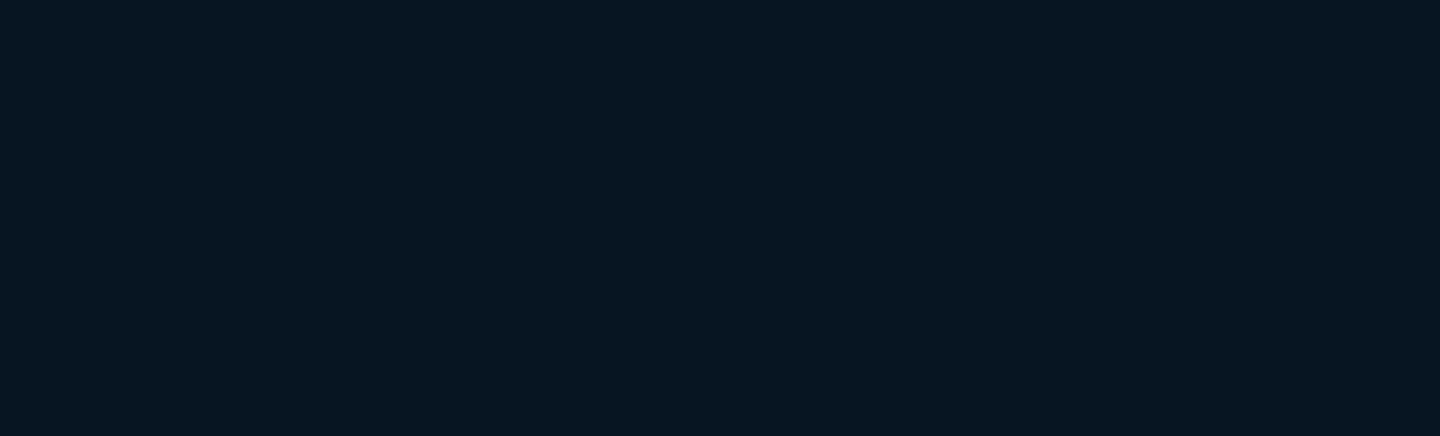
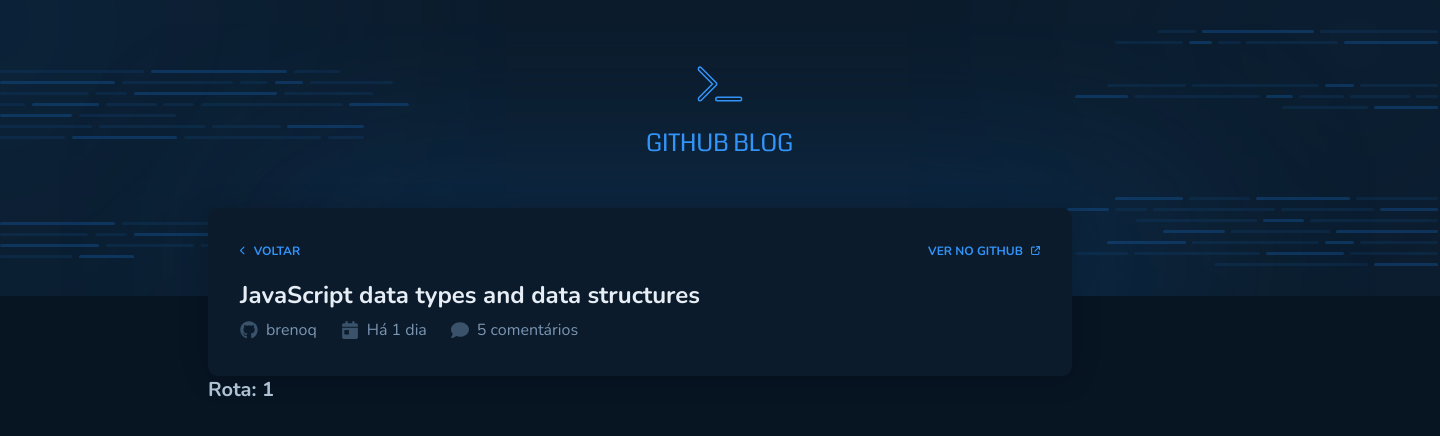
Before and after one commit to brenoq/github_blog, a React (Vite) app: page /issue/1 in a window 1280 px wide. Before the commit this address had no page. Shown: the top 436 px of the page, 1440 px wide, since content can reach past the window. Built offline with nearby package versions, Linux system fonts and the light colour scheme.

Commit message:
Created component IssueInfo & add dynamic route

```diff
--- a/src/Router.tsx
+++ b/src/Router.tsx
@@ -8,7 +8,7 @@
     <Routes>
       <Route path="/" element={<DefaultLayout />}>
         <Route path="/" element={<Main />} />
-        <Route path="/issue" element={<IssueDetail />} />
+        <Route path="/issue/:number" element={<IssueDetail />} />
       </Route>
     </Routes>
   )
--- a/src/components/Tag/index.tsx
+++ b/src/components/Tag/index.tsx
@@ -5,11 +5,12 @@
 interface TagIcon {
   icon: IconProp
   content: string
+  type: 'profile' | 'issue'
 }
 
-export function Tag({ icon, content }: TagIcon) {
+export function Tag({ icon, content, type }: TagIcon) {
   return (
-    <TagContainer>
+    <TagContainer type={type}>
       <FontAwesomeIcon icon={icon} />
       <span>{content}</span>
     </TagContainer>
--- a/src/components/Tag/styles.ts
+++ b/src/components/Tag/styles.ts
@@ -1,6 +1,10 @@
 import { styled } from 'styled-components'
 
-export const TagContainer = styled.div`
+interface typeProps {
+  type: 'profile' | 'issue'
+}
+
+export const TagContainer = styled.div<typeProps>`
   display: flex;
   align-items: center;
   justify-content: center;
@@ -14,7 +18,10 @@
   }
 
   span {
-    color: ${(props) => props.theme['base-subtitle']};
+    color: ${(props) =>
+      props.type === 'profile'
+        ? (props) => props.theme['base-subtitle']
+        : (props) => props.theme['base-span']};
 
     font-size: 1.6rem;
     font-weight: 400;
--- a/src/pages/IssueDetail/components/IssueInfo/index.tsx
+++ b/src/pages/IssueDetail/components/IssueInfo/index.tsx
@@ -1,9 +1,36 @@
+import { FontAwesomeIcon } from '@fortawesome/react-fontawesome'
 import { IssueInfoContainer } from './styles'
+import {
+  faArrowUpRightFromSquare,
+  faCalendarDay,
+  faChevronLeft,
+  faComment,
+} from '@fortawesome/free-solid-svg-icons'
+import { Link } from 'react-router-dom'
+import { Tag } from '../../../../components/Tag'
+import { faGithub } from '@fortawesome/free-brands-svg-icons'
 
 export function IssueInfo() {
   return (
     <IssueInfoContainer>
-      <h1>Detalhe da Issue</h1>
+      <header>
+        <Link to="/">
+          <FontAwesomeIcon size="xs" icon={faChevronLeft} />
+          <span>VOLTAR</span>
+        </Link>
+        <a href="http://github.com/brenoq" target="_blank" rel="noreferrer">
+          <span>VER NO GITHUB</span>
+          <FontAwesomeIcon size="xs" icon={faArrowUpRightFromSquare} />
+        </a>
+      </header>
+      <main>
+        <p>JavaScript data types and data structures</p>
+      </main>
+      <footer>
+        <Tag icon={faGithub} content="brenoq" type="issue" />
+        <Tag icon={faCalendarDay} content="Há 1 dia" type="issue" />
+        <Tag icon={faComment} content="5 comentários" type="issue" />
+      </footer>
     </IssueInfoContainer>
   )
 }
--- a/src/pages/IssueDetail/components/IssueInfo/styles.ts
+++ b/src/pages/IssueDetail/components/IssueInfo/styles.ts
@@ -2,18 +2,72 @@
 
 export const IssueInfoContainer = styled.div`
   display: flex;
-  flex-direction: row;
-  align-items: center;
+  flex-direction: column;
+  align-items: flex-start;
   justify-content: center;
-  gap: 3.2rem;
 
   margin-top: -9.2rem;
-  padding: 3.2rem 3.2rem 3.2rem 4rem;
+  padding: 3.2rem;
 
   width: 86.4rem;
-  height: 21.2rem;
+  height: 16.8rem;
 
   border-radius: 1rem;
   background: ${(props) => props.theme['base-profile']};
   box-shadow: 0px 2px 28px 0px rgba(0, 0, 0, 0.2);
+
+  header {
+    display: flex;
+    flex-direction: row;
+    align-items: flex-start;
+    justify-content: space-between;
+
+    width: 100%;
+
+    & > span {
+      color: ${(props) => props.theme['base-title']};
+
+      font-size: 2.4rem;
+      font-weight: 700;
+      line-height: 130%;
+    }
+
+    & > a {
+      text-decoration: none;
+
+      display: flex;
+      align-items: center;
+      justify-content: center;
+      gap: 0.8rem;
+
+      color: ${(props) => props.theme.blue};
+      font-size: 1.2rem;
+      font-weight: 700;
+      border-bottom: 1px solid transparent;
+
+      &:hover {
+        border-bottom: 1px solid ${(props) => props.theme.blue};
+      }
+    }
+  }
+
+  main {
+    color: ${(props) => props.theme['base-title']};
+    font-family: Nunito;
+    font-size: 2.4rem;
+    font-weight: 700;
+    line-height: 130%;
+
+    margin-top: 2rem;
+  }
+
+  footer {
+    display: flex;
+    flex-direction: row;
+    align-items: center;
+    justify-content: flex-start;
+
+    margin-top: 0.8rem;
+    gap: 2.4rem;
+  }
 `
--- a/src/pages/IssueDetail/index.tsx
+++ b/src/pages/IssueDetail/index.tsx
@@ -1,5 +1,13 @@
+import { useParams } from 'react-router-dom'
 import { IssueInfo } from './components/IssueInfo'
 
 export function IssueDetail() {
-  return <IssueInfo />
+  const { number } = useParams()
+
+  return (
+    <div>
+      <IssueInfo />
+      <h1>Rota: {number}</h1>
+    </div>
+  )
 }
--- a/src/pages/Main/components/Profile/index.tsx
+++ b/src/pages/Main/components/Profile/index.tsx
@@ -29,9 +29,9 @@
           </p>
         </main>
         <footer>
-          <Tag icon={faGithub} content="brenoq" />
-          <Tag icon={faBuilding} content="DBSeller" />
-          <Tag icon={faUserGroup} content="32 seguidores" />
+          <Tag icon={faGithub} content="brenoq" type="profile" />
+          <Tag icon={faBuilding} content="DBSeller" type="profile" />
+          <Tag icon={faUserGroup} content="32 seguidores" type="profile" />
         </footer>
       </InfoContainer>
     </ProfileContainer>
--- a/src/pages/Main/components/Profile/styles.ts
+++ b/src/pages/Main/components/Profile/styles.ts
@@ -51,6 +51,12 @@
       color: ${(props) => props.theme.blue};
       font-size: 1.2rem;
       font-weight: 700;
+
+      border-bottom: 1px solid transparent;
+
+      &:hover {
+        border-bottom: 1px solid ${(props) => props.theme.blue};
+      }
     }
   }
 
--- a/src/pages/Main/styles.ts
+++ b/src/pages/Main/styles.ts
@@ -18,6 +18,10 @@
 
   margin-top: 4.8rem;
   margin-bottom: 23.4rem;
+
+  a {
+    text-decoration: none;
+  }
 `
 
 export const IssueCard = styled.div`
@@ -30,7 +34,14 @@
   padding: 3.2rem;
 
   border-radius: 1rem;
+  border: 2px solid ${(props) => props.theme['base-post']};
   background: ${(props) => props.theme['base-post']};
+
+  cursor: pointer;
+
+  &:hover {
+    border: 2px solid ${(props) => props.theme['base-label']};
+  }
 
   div {
     display: flex;
@@ -40,7 +51,7 @@
     gap: 1.6rem;
 
     h1 {
-      width: 28.3rem;
+      width: 27.9rem;
 
       color: ${(props) => props.theme['base-title']};
       font-size: 2rem;
```
Also changed, not shown: src/pages/Main/index.tsx (+37 -28 lines).
